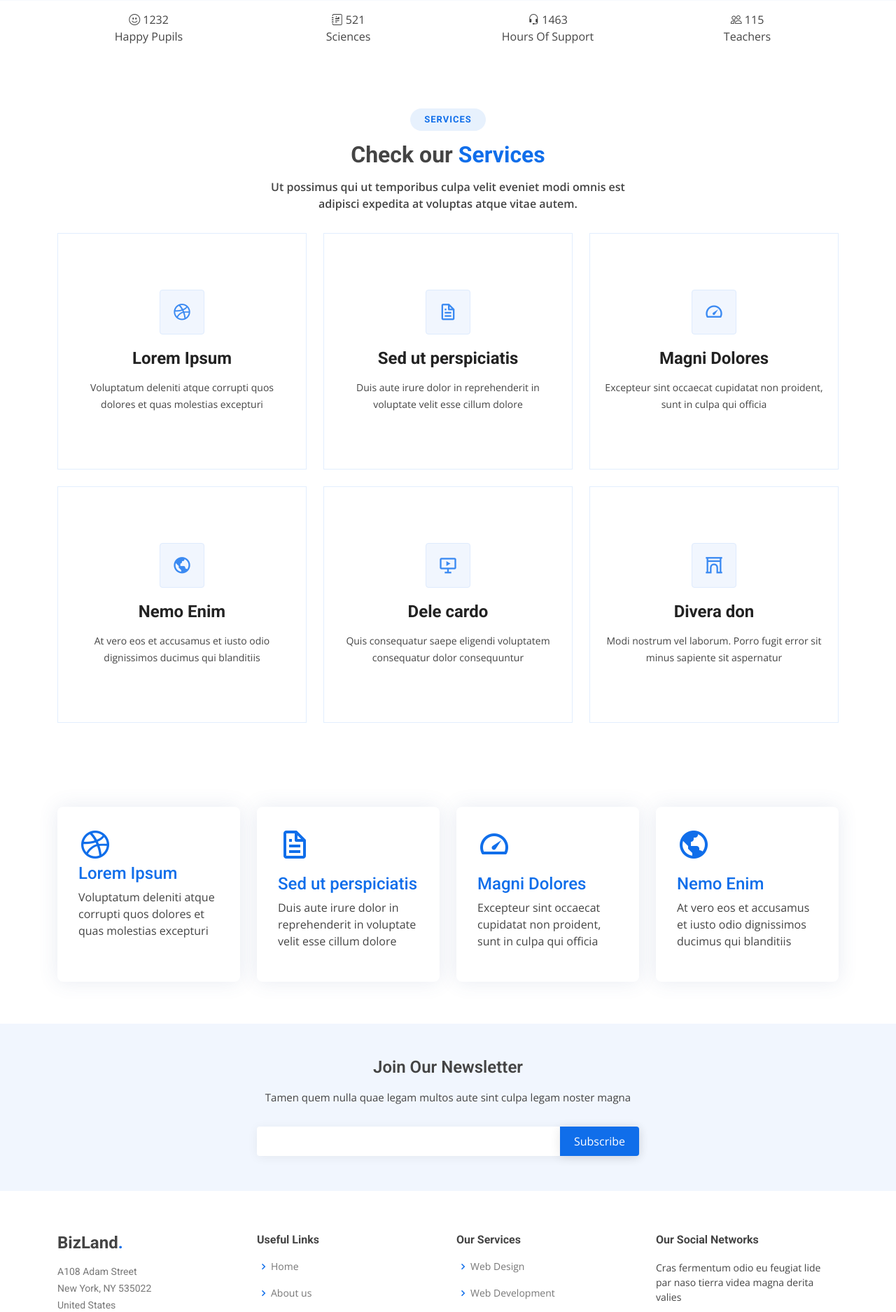
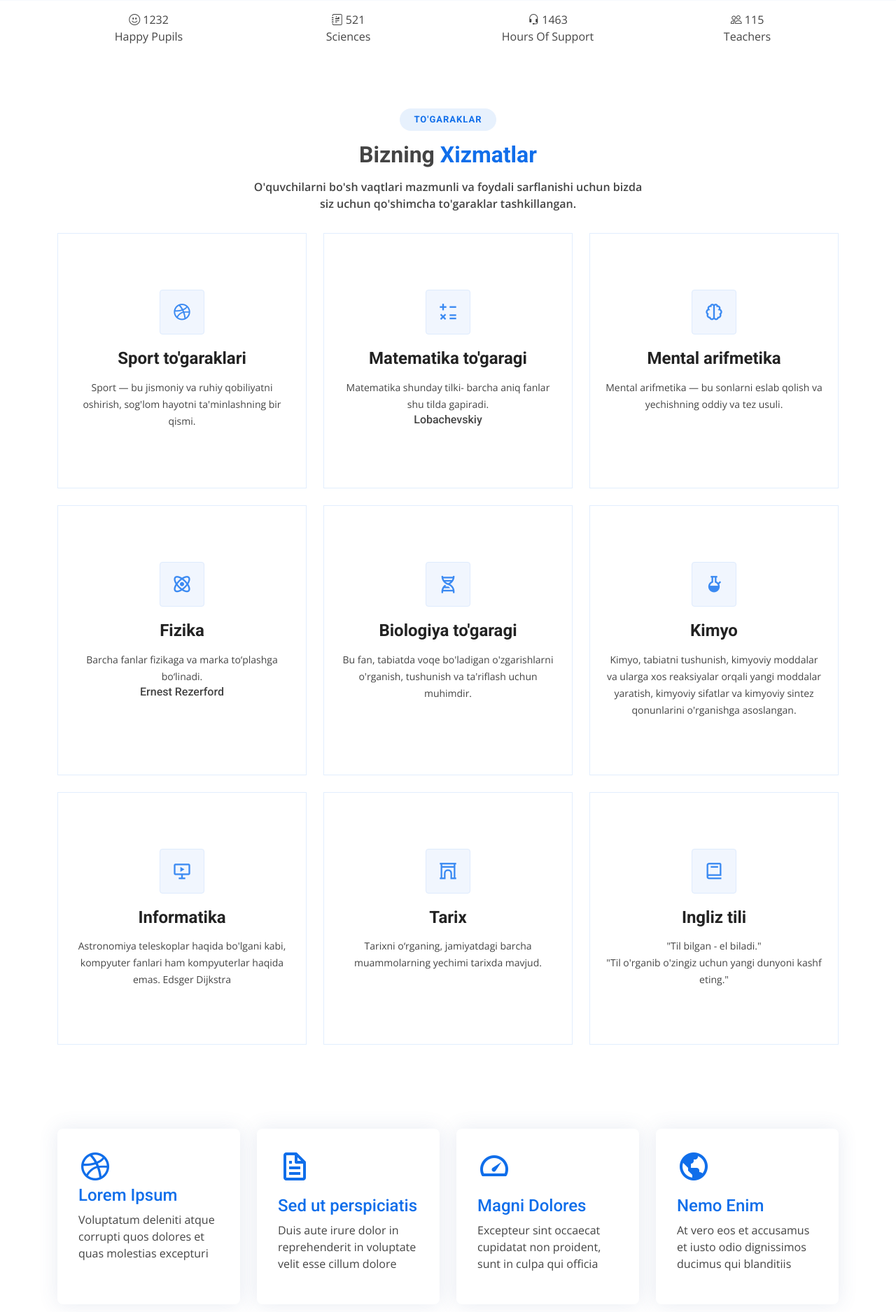
Before and after one commit to wahidustoz/school39, an ASP.NET Core app: page / in a window 1280 px wide. Shown: the part 3403-5278 px from the top of the page at 70% size. Run offline with ASP.NET Core 8, Linux system fonts and the light colour scheme; style sheets or scripts are compiled from the project's sources.

Commit message:
ServicesComponent is updated by Javokhir

```diff
--- a/src/School39.Landing/Components/ServicesComponent.razor
+++ b/src/School39.Landing/Components/ServicesComponent.razor
@@ -2,57 +2,82 @@
       <div class="container aos-init aos-animate" data-aos="fade-up">
 
         <div class="section-title">
-          <h2>Services</h2>
-          <h3>Check our <span>Services</span></h3>
-          <p>Ut possimus qui ut temporibus culpa velit eveniet modi omnis est adipisci expedita at voluptas atque vitae autem.</p>
+          <h2>To'garaklar</h2>
+          <h3>Bizning <span>Xizmatlar</span></h3>
+          <p>O'quvchilarni bo'sh vaqtlari mazmunli va foydali sarflanishi uchun bizda siz uchun qo'shimcha to'garaklar tashkillangan.</p>
         </div>
 
         <div class="row">
           <div class="col-lg-4 col-md-6 d-flex align-items-stretch aos-init aos-animate" data-aos="zoom-in" data-aos-delay="100">
             <div class="icon-box">
               <div class="icon"><i class="bx bxl-dribbble"></i></div>
-              <h4><a href="">Lorem Ipsum</a></h4>
-              <p>Voluptatum deleniti atque corrupti quos dolores et quas molestias excepturi</p>
+              <h4><a href="">Sport to'garaklari</a></h4>
+              <p>Sport — bu jismoniy va ruhiy qobiliyatni oshirish, sog'lom hayotni ta'minlashning bir qismi.</p>
             </div>
           </div>
 
           <div class="col-lg-4 col-md-6 d-flex align-items-stretch mt-4 mt-md-0 aos-init aos-animate" data-aos="zoom-in" data-aos-delay="200">
             <div class="icon-box">
-              <div class="icon"><i class="bx bx-file"></i></div>
-              <h4><a href="">Sed ut perspiciatis</a></h4>
-              <p>Duis aute irure dolor in reprehenderit in voluptate velit esse cillum dolore</p>
+              <div class="icon"><i class="bx bx-math"></i></div>
+              <h4><a href="">Matematika to'garagi</a></h4>
+              <p>Matematika shunday tilki- barcha aniq fanlar shu tilda gapiradi. <h6>Lobachevskiy</h6></p>
             </div>
           </div>
 
           <div class="col-lg-4 col-md-6 d-flex align-items-stretch mt-4 mt-lg-0 aos-init aos-animate" data-aos="zoom-in" data-aos-delay="300">
             <div class="icon-box">
-              <div class="icon"><i class="bx bx-tachometer"></i></div>
-              <h4><a href="">Magni Dolores</a></h4>
-              <p>Excepteur sint occaecat cupidatat non proident, sunt in culpa qui officia</p>
+              <div class="icon"><i class="bx bx-brain"></i></div>
+              <h4><a href="">Mental arifmetika</a></h4>
+              <p>Mental arifmetika — bu sonlarni eslab qolish va yechishning oddiy va tez usuli.</p>
+            </div>
+          </div>
+
+          <div class="col-lg-4 col-md-6 d-flex align-items-stretch mt-4 aos-init aos-animate" data-aos="zoom-in" data-aos-delay="200">
+            <div class="icon-box">
+              <div class="icon"><i class="bx bx-atom"></i></div>
+              <h4><a href="">Fizika</a></h4>
+              <p>Barcha fanlar fizikaga va marka to‘plashga bo‘linadi. <h6>Ernest Rezerford</h6></p>
             </div>
           </div>
 
           <div class="col-lg-4 col-md-6 d-flex align-items-stretch mt-4 aos-init aos-animate" data-aos="zoom-in" data-aos-delay="100">
             <div class="icon-box">
-              <div class="icon"><i class="bx bx-world"></i></div>
-              <h4><a href="">Nemo Enim</a></h4>
-              <p>At vero eos et accusamus et iusto odio dignissimos ducimus qui blanditiis</p>
+              <div class="icon"><i class="bx bx-dna"></i></div>
+              <h4><a href="">Biologiya to'garagi</a></h4>
+              <p>Bu fan, tabiatda voqe bo'ladigan o'zgarishlarni o'rganish, tushunish va ta'riflash uchun muhimdir.</p>
+            </div>
+          </div>
+
+          <div class="col-lg-4 col-md-6 d-flex align-items-stretch mt-4 aos-init aos-animate" data-aos="zoom-in" data-aos-delay="200">
+            <div class="icon-box">
+              <div class="icon"><i class='bx bxs-bong'></i></div>
+              <h4><a href="">Kimyo</a></h4>
+              <p>Kimyo, tabiatni tushunish, kimyoviy moddalar va ularga xos reaksiyalar orqali yangi moddalar yaratish, kimyoviy sifatlar va kimyoviy sintez qonunlarini o'rganishga asoslangan.</p>
             </div>
           </div>
 
           <div class="col-lg-4 col-md-6 d-flex align-items-stretch mt-4 aos-init aos-animate" data-aos="zoom-in" data-aos-delay="200">
             <div class="icon-box">
               <div class="icon"><i class="bx bx-slideshow"></i></div>
-              <h4><a href="">Dele cardo</a></h4>
-              <p>Quis consequatur saepe eligendi voluptatem consequatur dolor consequuntur</p>
+              <h4><a href="">Informatika</a></h4>
+              <p>Astronomiya teleskoplar haqida bo'lgani kabi, kompyuter fanlari ham kompyuterlar haqida emas. Edsger Dijkstra</p>
             </div>
           </div>
 
           <div class="col-lg-4 col-md-6 d-flex align-items-stretch mt-4 aos-init aos-animate" data-aos="zoom-in" data-aos-delay="300">
             <div class="icon-box">
               <div class="icon"><i class="bx bx-arch"></i></div>
-              <h4><a href="">Divera don</a></h4>
-              <p>Modi nostrum vel laborum. Porro fugit error sit minus sapiente sit aspernatur</p>
+              <h4><a href="">Tarix</a></h4>
+              <p>Tarixni o‘rganing, jamiyatdagi barcha muammolarning yechimi tarixda mavjud.</p>
+            </div>
+          </div>
+
+          <div class="col-lg-4 col-md-6 d-flex align-items-stretch mt-4 aos-init aos-animate" data-aos="zoom-in" data-aos-delay="200">
+            <div class="icon-box">
+              <div class="icon"><i class="bx bx-book"></i></div>
+              <h4><a href="">Ingliz tili</a></h4>
+              <p>"Til bilgan - el biladi."</p>
+              <p>"Til o'rganib o'zingiz uchun yangi dunyoni kashf eting."</p>
             </div>
           </div>
 
```
